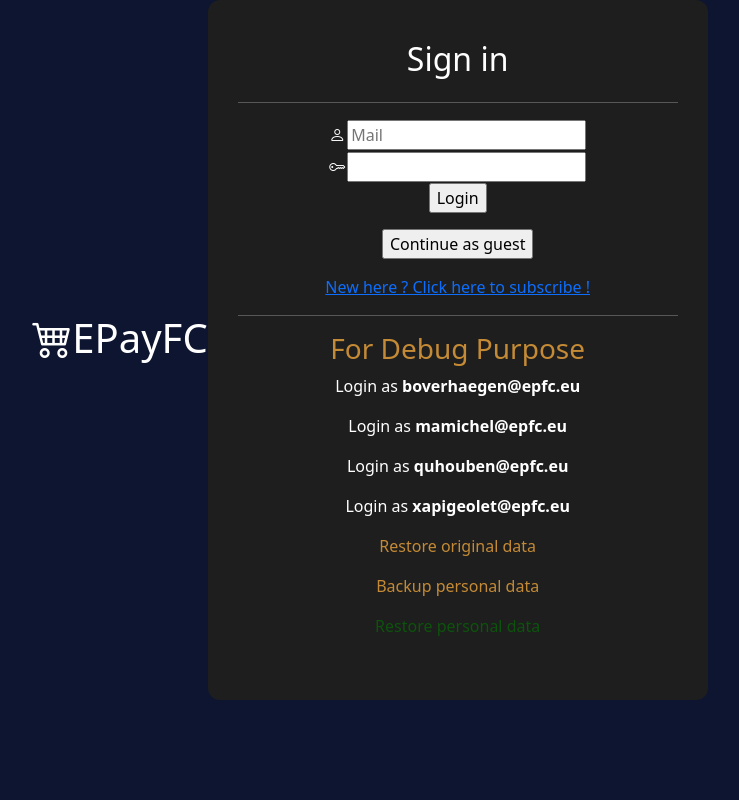
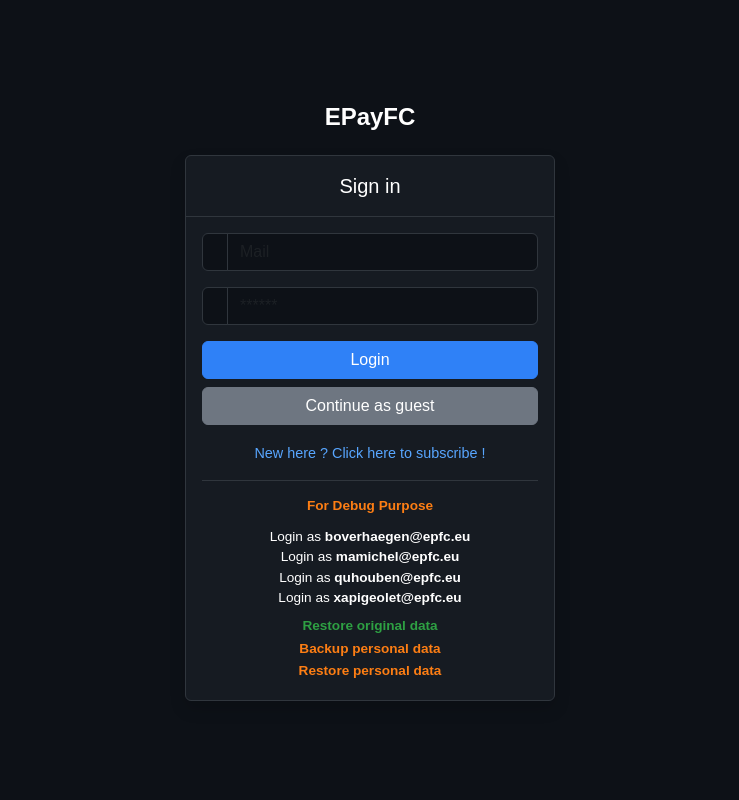
Before and after one commit to cheikh2231/projetBiddingWeb, a PHP site: page /prwb_2526_a07/ in a window 1280 px wide. Shown: the whole page, without its empty margins (270-1009 px from the left). Run offline with PHP 8.4, Linux system fonts and the light colour scheme; data that the repository does not hold is empty.

Commit message:
modification de la page login

```diff
--- a/css/LoginStyle.css
+++ b/css/LoginStyle.css
@@ -1,4 +1,4 @@
-body {
+/* body {
     background-color: #0d1530;
     color: white;
 }
@@ -20,4 +20,102 @@ body {
 .colorGreen{
     text-decoration: none;
     color : rgb(13, 83, 13);
-}
+} */
+body {
+            background-color: #0d1117; /* Fond bleu nuit très foncé */
+            color: #c9d1d9;
+            font-family: sans-serif;
+            height: 100vh;
+            display: flex;
+            flex-direction: column;
+            justify-content: center;
+            align-items: center;
+        }
+
+        .login-container {
+            width: 100%;
+            max-width: 400px;
+            padding: 15px;
+        }
+
+        .logo-area {
+            text-align: center;
+            margin-bottom: 20px;
+            font-size: 1.5rem;
+            font-weight: bold;
+            color: #fff;
+        }
+
+        .card {
+            background-color: #161b22; /* Fond de la carte légèrement plus clair */
+            border: 1px solid #30363d;
+            border-radius: 6px;
+        }
+
+        .card-header {
+            background-color: transparent;
+            border-bottom: 1px solid #30363d;
+            text-align: center;
+            color: white;
+            font-size: 1.25rem;
+            padding: 15px;
+        }
+
+        /* Personnalisation des champs de formulaire sombres */
+        .form-control, .input-group-text {
+            background-color: #0d1117;
+            border: 1px solid #30363d;
+            color: #c9d1d9;
+        }
+
+        .form-control:focus {
+            background-color: #0d1117;
+            color: #fff;
+            border-color: #58a6ff;
+            box-shadow: 0 0 0 0.25rem rgba(88, 166, 255, 0.25);
+        }
+
+        .input-group-text {
+            color: #8b949e;
+        }
+
+        /* Boutons */
+        .btn-primary {
+            background-color: #2f81f7;
+            border-color: #2f81f7;
+            font-weight: 500;
+        }
+
+        .btn-secondary {
+            background-color: #6e7681;
+            border-color: #6e7681;
+            color: white;
+        }
+
+        .btn:hover {
+            opacity: 0.9;
+        }
+
+        /* Section Debug */
+        .debug-section {
+            text-align: center;
+            font-size: 0.85rem;
+            margin-top: 15px;
+            border-top: 1px solid #30363d;
+            padding-top: 15px;
+        }
+
+        .debug-title {
+            color: #fd7e14; /* Orange Bootstrap */
+            font-weight: bold;
+            margin-bottom: 10px;
+        }
+
+        .debug-links a {
+            text-decoration: none;
+            display: block;
+            margin-bottom: 2px;
+        }
+
+        .text-green { color: #2ea043; }
+        .text-orange { color: #fd7e14; }
--- a/view/view_login.php
+++ b/view/view_login.php
@@ -11,39 +11,72 @@
     <!-- CSS -->
     <link rel="stylesheet" href="css/LoginStyle.css">
 </head>
-<body class="d-flex justify-content-center align-items-center">
-    <h1 class="mb-4"><i class="bi bi-cart4"></i>EPayFC</h1>
-    <div class="logContainer text-center">
-        <h2 class="mb-4">Sign in</h2>
-        <hr>
-        <form action="dashboard.php" method="post">
-            <table class="d-flex justify-content-center align-items-center">
-                <tr>
-                <td><i class="bi bi-person"></i></td>
-                <td><input id="pseudo" name="pseudo" type="text" placeholder="Mail"></td>
-                </tr>
-                <tr>
-                <td><i class="bi bi-key"></i></td>
-                <td><input id="pseudo" name="pseudo" type="password"></td>
-                </tr>
-            </table>
+<body>
 
-            <div class="mb-3"><input type="submit" value="Login"></div>
-            <div class="mb-3"><input type="submit" value="Continue as guest"></div>
-        </form>
-        <a href ="">New here ? Click here to subscribe !</a>
-        <hr>
-        <h3 class="colorYellow">For Debug Purpose</h3>
-        <div class="mb-3"><label>Login as&nbsp;</label><b><a href="" class="email">boverhaegen@epfc.eu</a></b></div>
-        <div class="mb-3"><label>Login as&nbsp;</label><b><a href="" class="email">mamichel@epfc.eu</a></b></div>
-        <div class="mb-3"><label>Login as&nbsp;</label><b><a href="" class="email">quhouben@epfc.eu</a></b></div>
-        <div class="mb-3"><label>Login as&nbsp;</label><b><a href="" class="email">xapigeolet@epfc.eu</a></b></div>
-        <div class="mb-3"><a href="" class="colorYellow">Restore original data</a></div>
-        <div class="mb-3"><a href="" class="colorYellow">Backup personal data</a></div>
-        <div class="mb-3"><a href="" class="colorGreen">Restore personal data</a></div>
+    <div class="login-container">
 
+        <div class="logo-area">
+            <i class="fas fa-shopping-cart"></i> EPayFC
+        </div>
+
+        <div class="card shadow">
+            <div class="card-header">
+                Sign in
+            </div>
+            <div class="card-body">
+
+                <?php if($message): ?>
+                    <div class="alert alert-info py-1 text-center" style="font-size:0.8rem">
+                        <?= $message ?>
+                    </div>
+                <?php endif; ?>
+
+                <form action="" method="POST">
+                    <div class="input-group mb-3">
+                        <span class="input-group-text"><i class="fas fa-user"></i></span>
+                        <input type="text" name="email" class="form-control" placeholder="Mail" aria-label="Mail">
+                    </div>
+
+                    <div class="input-group mb-3">
+                        <span class="input-group-text"><i class="fas fa-key"></i></span>
+                        <input type="password" name="password" class="form-control" placeholder="******" aria-label="Password">
+                    </div>
+
+                    <div class="d-grid gap-2 mb-2">
+                        <button class="btn btn-primary" type="submit">Login</button>
+                    </div>
+
+                    <div class="d-grid gap-2 mb-3">
+                        <button class="btn btn-secondary" type="button">Continue as guest</button>
+                    </div>
+
+                    <div class="text-center mb-2">
+                        <a href="#" style="font-size: 0.9rem; text-decoration: none; color: #58a6ff;">New here ? Click here to subscribe !</a>
+                    </div>
+                </form>
+
+                <div class="debug-section">
+                    <div class="debug-title">For Debug Purpose</div>
+
+                    <div class="mb-2 text-white">
+                        <div>Login as <strong>boverhaegen@epfc.eu</strong></div>
+                        <div>Login as <strong>mamichel@epfc.eu</strong></div>
+                        <div>Login as <strong>quhouben@epfc.eu</strong></div>
+                        <div>Login as <strong>xapigeolet@epfc.eu</strong></div>
+                    </div>
+
+                    <div class="debug-links font-weight-bold">
+                        <a href="#" class="text-green fw-bold">Restore original data</a>
+                        <a href="#" class="text-orange fw-bold">Backup personal data</a>
+                        <a href="#" class="text-orange fw-bold">Restore personal data</a>
+                    </div>
+                </div>
+
+            </div>
+        </div>
 
     </div>
-     <script src="https://cdn.jsdelivr.net/npm/bootstrap@5.3.2/dist/js/bootstrap.bundle.min.js"></script>
+
+    <script src="https://cdn.jsdelivr.net/npm/bootstrap@5.3.0/dist/js/bootstrap.bundle.min.js"></script>
 </body>
 </html>
```
